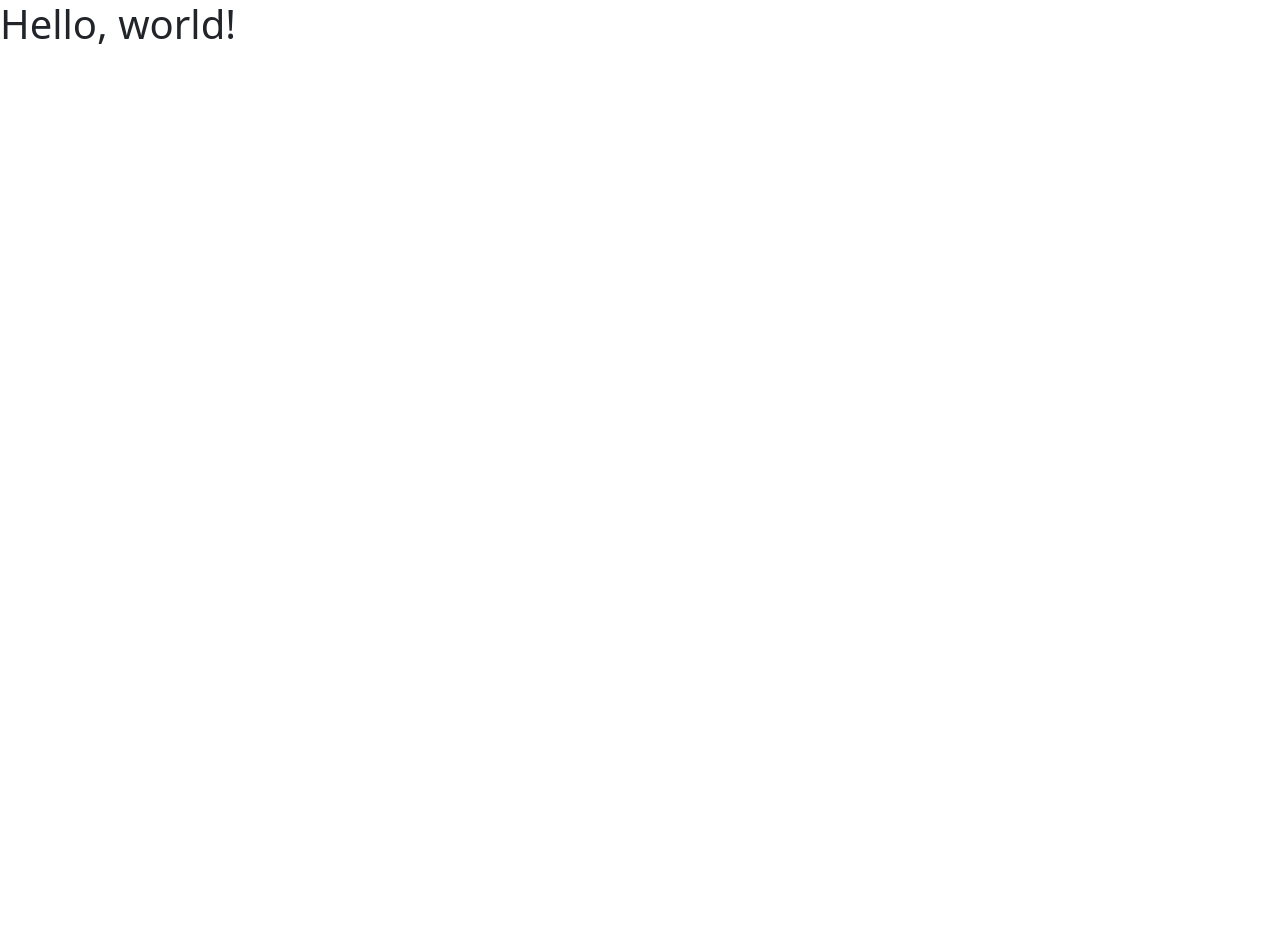
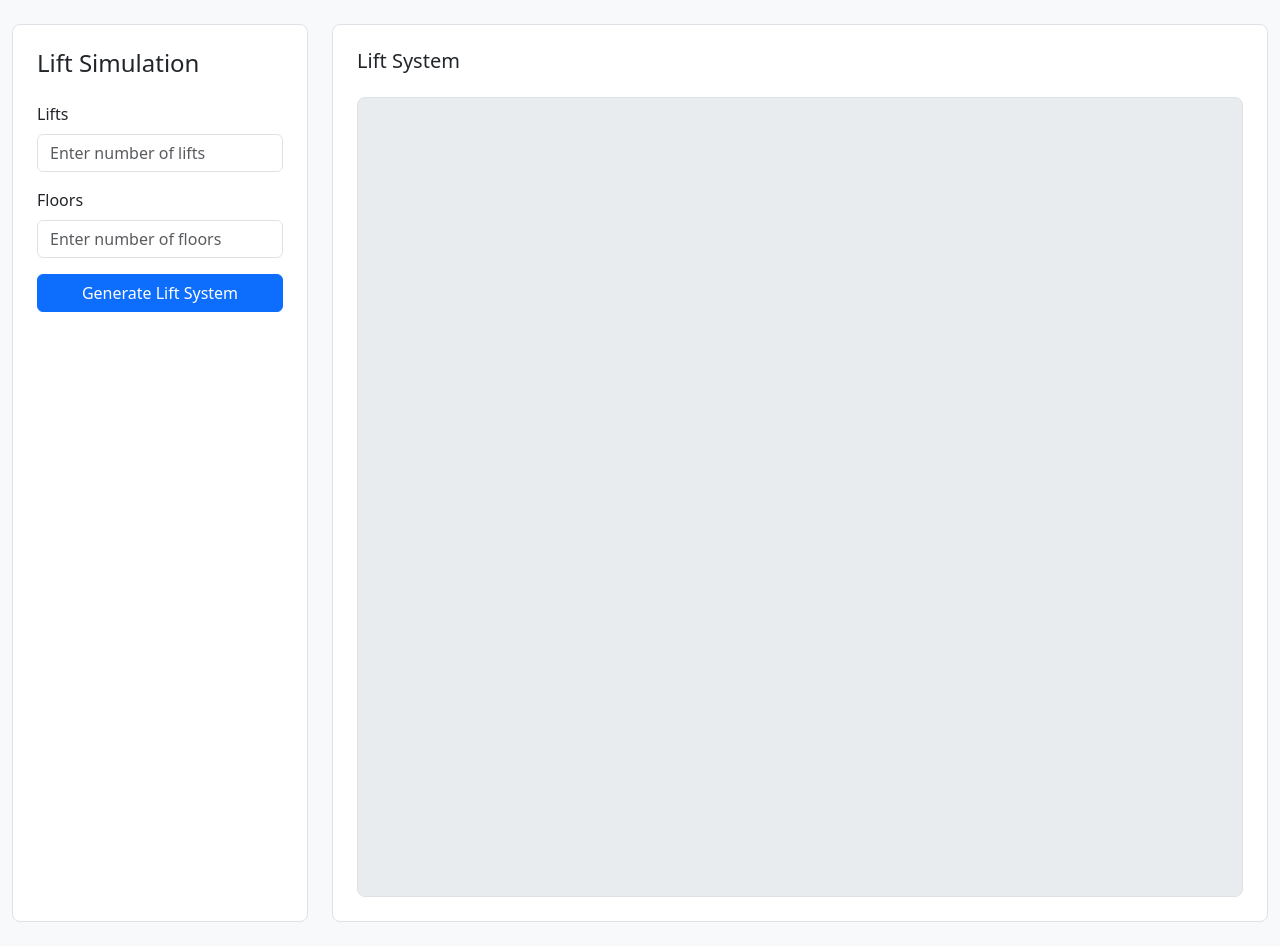
Before and after one commit to MasihullahB/lift-game, a website: page index.html in a window 1280 px wide. Before the commit the page ends 800 px from the top, so only its background shows below. Drawn offline with nearby package versions, Linux system fonts and the light colour scheme.

Commit message:
initialized lift form.

```diff
--- a/index.html
+++ b/index.html
@@ -3,7 +3,7 @@
   <head>
     <meta charset="utf-8" />
     <meta name="viewport" content="width=device-width, initial-scale=1" />
-    <title>Bootstrap demo</title>
+    <title>Lift Simulation</title>
     <link
       href="https://cdn.jsdelivr.net/npm/bootstrap@5.3.8/dist/css/bootstrap.min.css"
       rel="stylesheet"
@@ -11,8 +11,59 @@
       crossorigin="anonymous"
     />
   </head>
-  <body>
-    <h1>Hello, world!</h1>
+  <body class="bg-body-tertiary">
+    <main class="container-fluid min-vh-100 py-4">
+      <div class="row g-4 h-100">
+        <section class="col-12 col-md-4 col-lg-3">
+          <div class="bg-white border rounded-3 p-4 h-100">
+            <h1 class="h4 mb-4">Lift Simulation</h1>
+
+            <form>
+              <div class="mb-3">
+                <label for="liftCount" class="form-label">Lifts</label>
+                <input
+                  type="number"
+                  class="form-control"
+                  id="liftCount"
+                  name="liftCount"
+                  min="1"
+                  placeholder="Enter number of lifts"
+                />
+              </div>
+
+              <div class="mb-3">
+                <label for="floorCount" class="form-label">Floors</label>
+                <input
+                  type="number"
+                  class="form-control"
+                  id="floorCount"
+                  name="floorCount"
+                  min="1"
+                  placeholder="Enter number of floors"
+                />
+              </div>
+
+              <button type="submit" class="btn btn-primary w-100">
+                Generate Lift System
+              </button>
+            </form>
+          </div>
+        </section>
+
+        <section class="col-12 col-md-8 col-lg-9">
+          <div class="bg-white border rounded-3 p-4 min-vh-100">
+            <h2 class="h5 mb-4">Lift System</h2>
+
+            <div
+              id="lift-system"
+              class="border rounded-3 bg-body-secondary min-vh-100"
+              aria-label="Lift system rendering area"
+            ></div>
+          </div>
+        </section>
+      </div>
+    </main>
+
     <script
       src="https://cdn.jsdelivr.net/npm/bootstrap@5.3.8/dist/js/bootstrap.bundle.min.js"
       integrity="sha384-FKyoEForCGlyvwx9Hj09JcYn3nv7wiPVlz7YYwJrWVcXK/BmnVDxM+D2scQbITxI"
```
